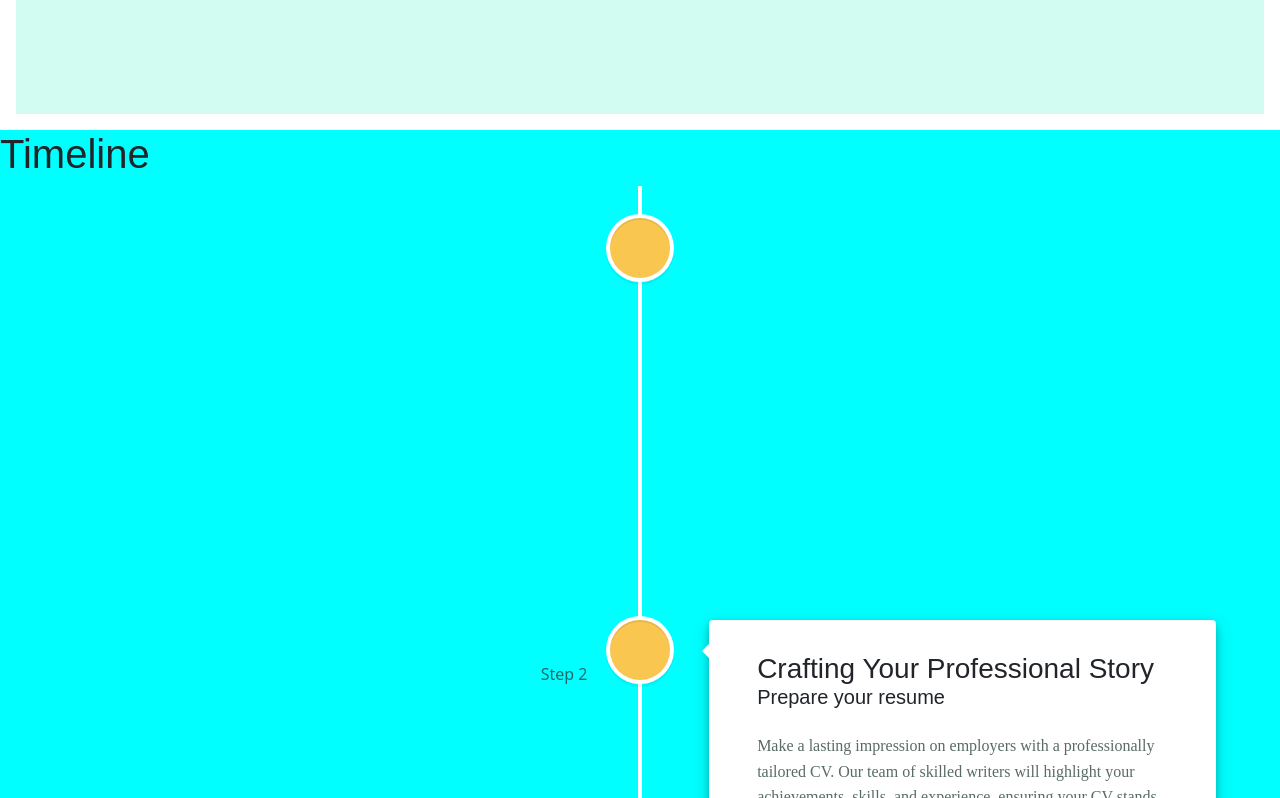
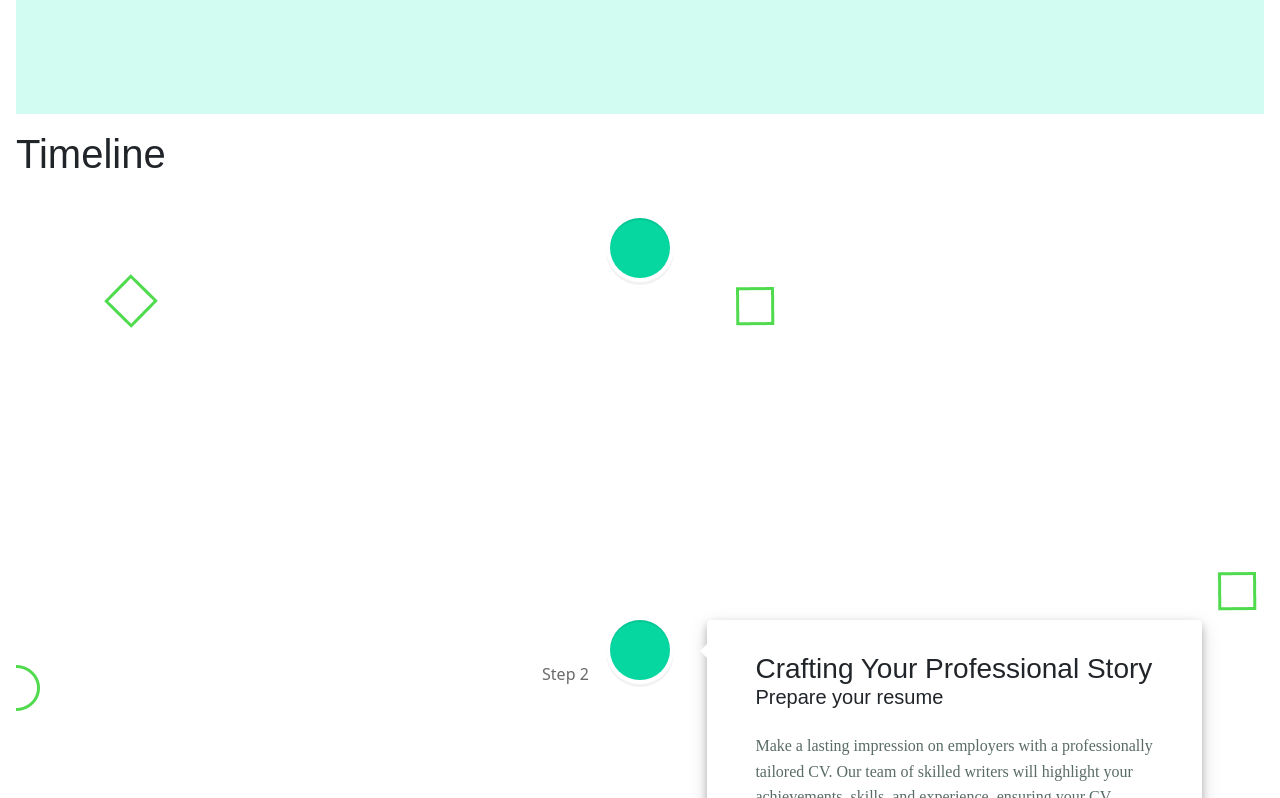
Before and after one commit to FuturePro-Career-Guidance/Future-Pro, a React (Create React App) app: page / in a window 1280 px wide. Shown: the part 702-1500 px from the top of the page. Built offline with nearby package versions, Linux system fonts and the light colour scheme.

Commit message:
timeline styles

```diff
--- a/src/Components/timeline.css
+++ b/src/Components/timeline.css
@@ -28,11 +28,11 @@
   }
 
   .schoolButton {
-    background-color: #f9c74f;
+    background: #17bf9e;
   }
 
   .schoolButton:hover {
-    background-color: #f3bc3c;
+    background-color: #17bf9e;
   }
 
   @media only screen and (max-width: 1700px) {
--- a/src/Components/timeline.jsx
+++ b/src/Components/timeline.jsx
@@ -10,8 +10,8 @@ import {
 import "react-vertical-timeline-component/style.min.css";
 
 const Timeline = () => {
-    let workIconStyles = { background: "#06D6A0" };
-    let schoolIconStyles = { background: "#f9c74f" };
+    let workIconStyles = { background: "#06d6a0" };
+    let schoolIconStyles = { background: "#06d6a0" };
 
     return (
         <React.Fragment>
--- a/src/Pages/landingPage.jsx
+++ b/src/Pages/landingPage.jsx
@@ -54,7 +54,7 @@ const LandingPage = ({setAuth}) => {
 
 
                 </div>
-                <div className='timeline'>
+                <div className='timeline m-3'>
                 <Timeline/>
 
                 </div>
--- a/src/Pages/landingpage.css
+++ b/src/Pages/landingpage.css
@@ -5,7 +5,7 @@
 }
 
 .timeline{
-    background-color: aqua;
+    background-image: url('../Assests/timeline.png');
 }
 
 .testamonials{
```
Also changed, not shown: src/Assests/timeline.png (added).
